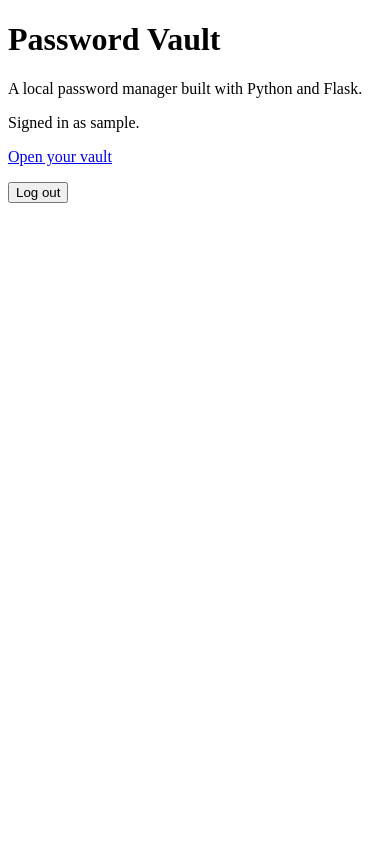
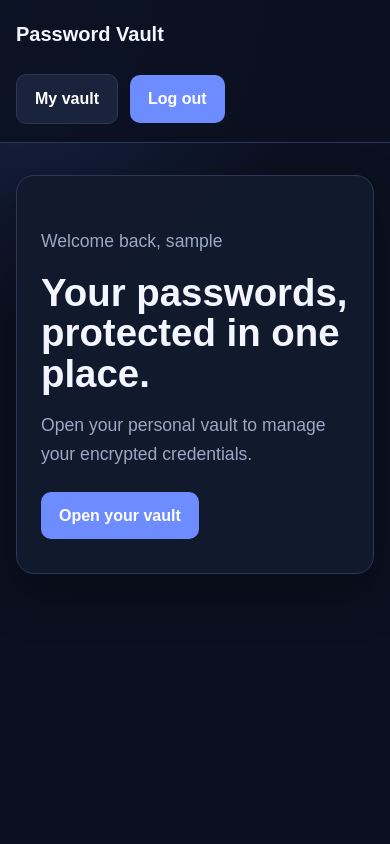
Before and after one commit to raifkhatib/Password-vault-project, a Flask app: page / in a window 390 px wide. Run offline with Flask 3, Linux system fonts and the light colour scheme; the visitor is signed in with stand-in values (Sample User, id 1); some libraries are stand-ins or nearby versions.

Commit message:
Add responsive interface styling

```diff
--- /dev/null
+++ b/static/styles.css
@@ -0,0 +1,219 @@
+:root {
+    --background: #0b1020;
+    --surface: #121a2e;
+    --surface-light: #19233b;
+    --border: #2a3755;
+    --text: #f3f6ff;
+    --muted: #9aa8c3;
+    --primary: #6c8cff;
+    --primary-hover: #88a1ff;
+    --success: #48c78e;
+    --danger: #ff6b7a;
+    --shadow: 0 20px 50px rgba(0, 0, 0, 0.3);
+}
+
+* {
+    box-sizing: border-box;
+}
+
+body {
+    margin: 0;
+    min-height: 100vh;
+    background:
+        radial-gradient(circle at top left, #18274b 0, transparent 35%),
+        var(--background);
+    color: var(--text);
+    font-family: Arial, Helvetica, sans-serif;
+    line-height: 1.6;
+}
+
+a {
+    color: var(--primary-hover);
+}
+
+.site-header {
+    border-bottom: 1px solid var(--border);
+    background: rgba(11, 16, 32, 0.88);
+}
+
+.navigation {
+    width: min(1100px, calc(100% - 32px));
+    margin: 0 auto;
+    min-height: 72px;
+    display: flex;
+    align-items: center;
+    justify-content: space-between;
+    gap: 24px;
+}
+
+.brand {
+    color: var(--text);
+    font-size: 1.25rem;
+    font-weight: 700;
+    text-decoration: none;
+}
+
+.nav-links {
+    display: flex;
+    align-items: center;
+    gap: 12px;
+}
+
+.page-container {
+    width: min(1100px, calc(100% - 32px));
+    margin: 0 auto;
+    padding: 64px 0;
+}
+
+.card {
+    background: rgba(18, 26, 46, 0.96);
+    border: 1px solid var(--border);
+    border-radius: 18px;
+    box-shadow: var(--shadow);
+}
+
+.hero {
+    padding: 64px;
+}
+
+.hero h1 {
+    max-width: 700px;
+    margin: 0 0 16px;
+    font-size: clamp(2.4rem, 6vw, 4.8rem);
+    line-height: 1.05;
+}
+
+.hero p {
+    max-width: 650px;
+    color: var(--muted);
+    font-size: 1.1rem;
+}
+
+.auth-card {
+    width: min(500px, 100%);
+    margin: 0 auto;
+    padding: 36px;
+}
+
+.auth-card h1 {
+    margin-top: 0;
+}
+
+label {
+    display: block;
+    margin-bottom: 6px;
+    font-weight: 700;
+}
+
+input {
+    width: 100%;
+    margin-bottom: 18px;
+    padding: 13px 14px;
+    border: 1px solid var(--border);
+    border-radius: 10px;
+    outline: none;
+    background: var(--surface-light);
+    color: var(--text);
+    font: inherit;
+}
+
+input:focus {
+    border-color: var(--primary);
+    box-shadow: 0 0 0 3px rgba(108, 140, 255, 0.18);
+}
+
+.button,
+button {
+    display: inline-block;
+    border: 0;
+    border-radius: 10px;
+    padding: 11px 18px;
+    background: var(--primary);
+    color: white;
+    font: inherit;
+    font-weight: 700;
+    text-decoration: none;
+    cursor: pointer;
+}
+
+.button:hover,
+button:hover {
+    background: var(--primary-hover);
+}
+
+.button-secondary {
+    background: var(--surface-light);
+    border: 1px solid var(--border);
+}
+
+.inline-form {
+    display: inline;
+}
+
+.flash {
+    margin: 0 0 24px;
+    padding: 12px 16px;
+    border: 1px solid var(--success);
+    border-radius: 10px;
+    background: rgba(72, 199, 142, 0.12);
+}
+
+.error {
+    margin: -10px 0 14px;
+    color: var(--danger);
+    font-size: 0.9rem;
+}
+
+.muted {
+    color: var(--muted);
+}
+
+.actions {
+    display: flex;
+    flex-wrap: wrap;
+    gap: 12px;
+    margin-top: 24px;
+}
+
+.vault-header {
+    display: flex;
+    align-items: center;
+    justify-content: space-between;
+    gap: 24px;
+    padding: 30px;
+}
+
+.empty-state {
+    margin-top: 24px;
+    padding: 48px;
+    text-align: center;
+}
+
+@media (max-width: 650px) {
+    .navigation {
+        align-items: flex-start;
+        flex-direction: column;
+        padding: 18px 0;
+    }
+
+    .nav-links {
+        flex-wrap: wrap;
+    }
+
+    .page-container {
+        padding: 32px 0;
+    }
+
+    .hero {
+        padding: 34px 24px;
+    }
+
+    .auth-card {
+        padding: 26px 22px;
+    }
+
+    .vault-header {
+        align-items: flex-start;
+        flex-direction: column;
+    }
+}
--- /dev/null
+++ b/templates/base.html
@@ -0,0 +1,48 @@
+<!DOCTYPE html>
+<html lang="en">
+<head>
+    <meta charset="UTF-8">
+    <meta name="viewport" content="width=device-width, initial-scale=1.0">
+    <title>{% block title %}Password Vault{% endblock %}</title>
+    <link rel="stylesheet" href="{{ url_for('static', filename='styles.css') }}">
+</head>
+<body>
+    <header class="site-header">
+        <nav class="navigation">
+            <a class="brand" href="{{ url_for('home') }}">Password Vault</a>
+
+            <div class="nav-links">
+                {% if current_user.is_authenticated %}
+                    <a class="button button-secondary" href="{{ url_for('vault') }}">
+                        My vault
+                    </a>
+
+                    <form class="inline-form" method="post" action="{{ url_for('logout') }}">
+                        <input type="hidden" name="csrf_token" value="{{ csrf_token() }}">
+                        <button type="submit">Log out</button>
+                    </form>
+                {% else %}
+                    <a class="button button-secondary" href="{{ url_for('login') }}">
+                        Log in
+                    </a>
+                    <a class="button" href="{{ url_for('register') }}">
+                        Create account
+                    </a>
+                {% endif %}
+            </div>
+        </nav>
+    </header>
+
+    <main class="page-container">
+        {% with messages = get_flashed_messages() %}
+            {% if messages %}
+                {% for message in messages %}
+                    <p class="flash">{{ message }}</p>
+                {% endfor %}
+            {% endif %}
+        {% endwith %}
+
+        {% block content %}{% endblock %}
+    </main>
+</body>
+</html>
--- a/templates/index.html
+++ b/templates/index.html
@@ -1,35 +1,31 @@
-<!DOCTYPE html>
-<html lang="en">
-<head>
-    <meta charset="UTF-8">
-    <meta name="viewport" content="width=device-width, initial-scale=1.0">
-    <title>Password Vault</title>
-</head>
-<body>
-    <main>
-        <h1>Password Vault</h1>
-        <p>A local password manager built with Python and Flask.</p>
+{% extends "base.html" %}
 
-        {% with messages = get_flashed_messages() %}
-            {% if messages %}
-                {% for message in messages %}
-                    <p>{{ message }}</p>
-                {% endfor %}
-            {% endif %}
-        {% endwith %}
+{% block title %}Password Vault{% endblock %}
 
-        {% if current_user.is_authenticated %}
-            <p>Signed in as {{ current_user.username }}.</p>
-            <p><a href="{{ url_for('vault') }}">Open your vault</a></p>
+{% block content %}
+<section class="hero card">
+    {% if current_user.is_authenticated %}
+        <p class="muted">Welcome back, {{ current_user.username }}</p>
+        <h1>Your passwords, protected in one place.</h1>
+        <p>
+            Open your personal vault to manage your encrypted credentials.
+        </p>
 
-            <form method="post" action="{{ url_for('logout') }}">
-                <input type="hidden" name="csrf_token" value="{{ csrf_token() }}">
-                <button type="submit">Log out</button>
-            </form>
-        {% else %}
-            <p><a href="{{ url_for('login') }}">Log in</a></p>
-            <p><a href="{{ url_for('register') }}">Create an account</a></p>
-        {% endif %}
-    </main>
-</body>
-</html>
+        <div class="actions">
+            <a class="button" href="{{ url_for('vault') }}">Open your vault</a>
+        </div>
+    {% else %}
+        <p class="muted">Local encrypted password management</p>
+        <h1>Keep your credentials private.</h1>
+        <p>
+            Create a secure account, generate strong passwords, and manage
+            encrypted credentials through a simple web interface.
+        </p>
+
+        <div class="actions">
+            <a class="button" href="{{ url_for('register') }}">Create account</a>
+            <a class="button button-secondary" href="{{ url_for('login') }}">Log in</a>
+        </div>
+    {% endif %}
+</section>
+{% endblock %}
```
Also changed, not shown: templates/login.html (+19 -31 lines), templates/register.html (+24 -27 lines), templates/vault.html (+21 -19 lines).
